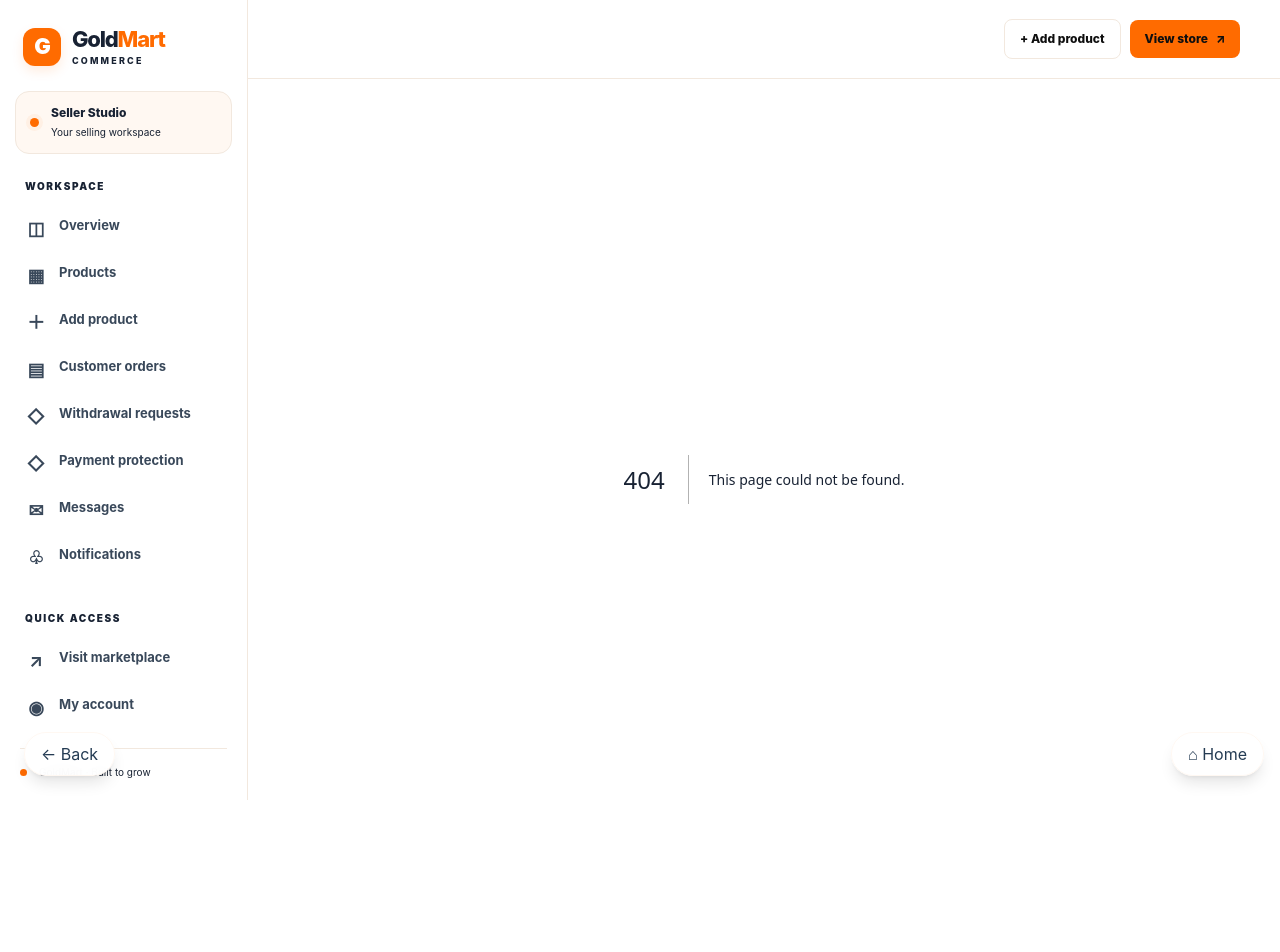
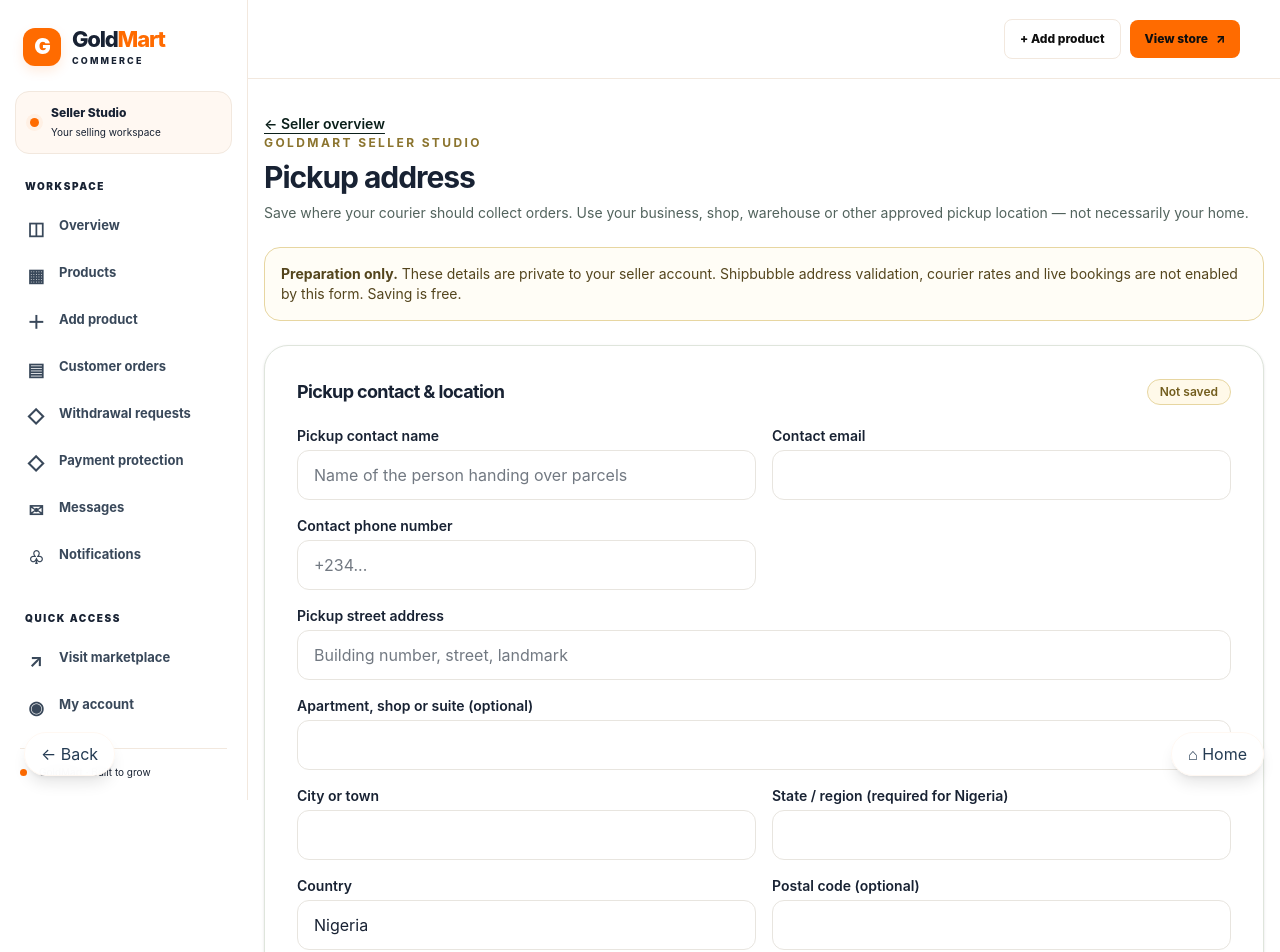
Before and after one commit to oscar1-max/Gold-mart-Ybsr, a Next.js app: page /seller/pickup-address in a window 1280 px wide. Before the commit this address had no page. Shown: the top 952 px of the page. Before the commit the page ends 879 px from the top, so only its background shows below. Built offline with nearby package versions, Linux system fonts and the light colour scheme.

Commit message:
Add private seller pickup address form

```diff
--- /dev/null
+++ b/app/seller/pickup-address/page.tsx
@@ -0,0 +1,122 @@
+"use client";
+
+import Link from "next/link";
+import { useCallback, useEffect, useState, type FormEvent } from "react";
+
+const API = "https://goldmart-backend-yoxc.onrender.com/api/seller/pickup-address";
+type Address = {
+  contact_name: string; contact_email: string; contact_phone: string;
+  address_line1: string; address_line2: string; city: string;
+  state: string; country: string; postal_code: string;
+};
+type ResponseData = { success: boolean; message?: string; address?: Address | null };
+const empty: Address = {
+  contact_name: "", contact_email: "", contact_phone: "",
+  address_line1: "", address_line2: "", city: "", state: "",
+  country: "Nigeria", postal_code: ""
+};
+const fields: { key: keyof Address; label: string; required?: boolean; placeholder?: string }[] = [
+  { key: "contact_name", label: "Pickup contact name", required: true, placeholder: "Name of the person handing over parcels" },
+  { key: "contact_email", label: "Contact email", required: true },
+  { key: "contact_phone", label: "Contact phone number", required: true, placeholder: "+234..." },
+  { key: "address_line1", label: "Pickup street address", required: true, placeholder: "Building number, street, landmark" },
+  { key: "address_line2", label: "Apartment, shop or suite (optional)" },
+  { key: "city", label: "City or town", required: true },
+  { key: "state", label: "State / region (required for Nigeria)" },
+  { key: "country", label: "Country", required: true },
+  { key: "postal_code", label: "Postal code (optional)" }
+];
+
+export default function SellerPickupAddressPage() {
+  const [form, setForm] = useState<Address>(empty);
+  const [loading, setLoading] = useState(true);
+  const [saving, setSaving] = useState(false);
+  const [error, setError] = useState("");
+  const [notice, setNotice] = useState("");
+  const [saved, setSaved] = useState(false);
+  const load = useCallback(async (signal: AbortSignal) => {
+    const token = localStorage.getItem("goldmart_token");
+    if (!token) { setError("Sign in as a seller to manage pickup details."); setLoading(false); return; }
+    try {
+      const response = await fetch(API, {
+        headers: { Authorization: "Bearer " + token, Accept: "application/json" },
+        cache: "no-store", signal
+      });
+      const data: ResponseData = await response.json();
+      if (!response.ok || !data.success) throw new Error(data.message || "Unable to load pickup details.");
+      if (!signal.aborted && data.address) { setForm(data.address); setSaved(true); }
+    } catch (e) {
+      if (!signal.aborted) setError(e instanceof Error ? e.message : "Unable to load pickup details.");
+    } finally {
+      if (!signal.aborted) setLoading(false);
+    }
+  }, []);
+  useEffect(() => {
+    const controller = new AbortController();
+    void load(controller.signal);
+    return () => controller.abort();
+  }, [load]);
+
+  async function submit(event: FormEvent<HTMLFormElement>) {
+    event.preventDefault();
+    if (saving) return;
+    setSaving(true); setError(""); setNotice("");
+    try {
+      const token = localStorage.getItem("goldmart_token");
+      if (!token) throw new Error("Sign in as a seller to save pickup details.");
+      const response = await fetch(API, {
+        method: "PUT",
+        headers: { Authorization: "Bearer " + token, "Content-Type": "application/json" },
+        body: JSON.stringify(form)
+      });
+      const data: ResponseData = await response.json();
+      if (!response.ok || !data.success) throw new Error(data.message || "Unable to save pickup details.");
+      if (data.address) setForm(data.address);
+      setSaved(true);
+      setNotice("Pickup details saved privately. They are not yet courier-validated.");
+    } catch (e) {
+      setError(e instanceof Error ? e.message : "Unable to save pickup details.");
+    } finally { setSaving(false); }
+  }
+
+  return <main className="min-h-screen bg-[#F7F7F5] px-4 py-8 text-[#0A1F1A]">
+    <div className="mx-auto max-w-3xl space-y-6">
+      <Link href="/seller" className="text-sm font-semibold text-[#0A1F1A] underline underline-offset-4">← Seller overview</Link>
+      <div>
+        <p className="text-xs font-bold uppercase tracking-[.2em] text-[#8B742E]">GoldMart Seller Studio</p>
+        <h1 className="mt-2 text-3xl font-bold">Pickup address</h1>
+        <p className="mt-2 text-sm text-[#52635D]">Save where your courier should collect orders. Use your business, shop, warehouse or other approved pickup location — not necessarily your home.</p>
+      </div>
+      <div className="rounded-2xl border border-[#E7D6A1] bg-[#FFFDF6] p-4 text-sm text-[#54451D]">
+        <strong>Preparation only.</strong> These details are private to your seller account. Shipbubble address validation, courier rates and live bookings are not enabled by this form. Saving is free.
+      </div>
+      {loading ? <p role="status">Loading pickup details…</p> :
+        <form onSubmit={submit} className="space-y-5 rounded-3xl border border-[#DFE5DC] bg-white p-5 shadow-sm sm:p-8">
+          <div className="flex flex-wrap items-center justify-between gap-2">
+            <h2 className="text-lg font-bold">Pickup contact & location</h2>
+            <span className="rounded-full border border-[#E7D6A1] bg-[#FFF9E9] px-3 py-1 text-xs font-semibold text-[#725D1D]">{saved ? "Saved · not validated" : "Not saved"}</span>
+          </div>
+          <div className="grid gap-4 sm:grid-cols-2">
+            {fields.map(field => <label key={field.key} className={field.key === "address_line1" || field.key === "address_line2" ? "block sm:col-span-2" : "block"}>
+              <span className="mb-1 block text-sm font-semibold">{field.label}</span>
+              <input
+                type={field.key === "contact_email" ? "email" : field.key === "contact_phone" ? "tel" : "text"}
+                required={field.required || (field.key === "state" && form.country.trim().toLowerCase() === "nigeria")}
+                autoComplete="off"
+                maxLength={field.key === "address_line1" ? 300 : field.key === "address_line2" ? 200 : field.key === "contact_email" ? 254 : field.key === "contact_phone" ? 24 : field.key === "postal_code" ? 32 : 120}
+                placeholder={field.placeholder}
+                value={form[field.key]}
+                onChange={event => { setForm(current => ({ ...current, [field.key]: event.target.value })); setNotice(""); }}
+                className="w-full rounded-xl border border-[#D5DED6] bg-[#FFFFFF] px-4 py-3 text-[#0A1F1A] outline-none focus:border-[#D4AF37] focus:ring-2 focus:ring-[#F5E6A3]"
+              />
+            </label>)}
+          </div>
+          {error ? <p role="alert" className="rounded-xl bg-[#FFF0F0] p-3 text-sm text-[#8D2626]">{error}</p> : null}
+          {notice ? <p role="status" className="rounded-xl bg-[#F1F8F0] p-3 text-sm text-[#245B35]">{notice}</p> : null}
+          <button type="submit" disabled={saving} className="rounded-xl bg-[#0A1F1A] px-6 py-3 font-semibold text-[#F5E6A3] transition hover:bg-[#17372D] disabled:cursor-not-allowed disabled:opacity-50">
+            {saving ? "Saving…" : "Save pickup details"}
+          </button>
+        </form>}
+    </div>
+  </main>;
+}
```
